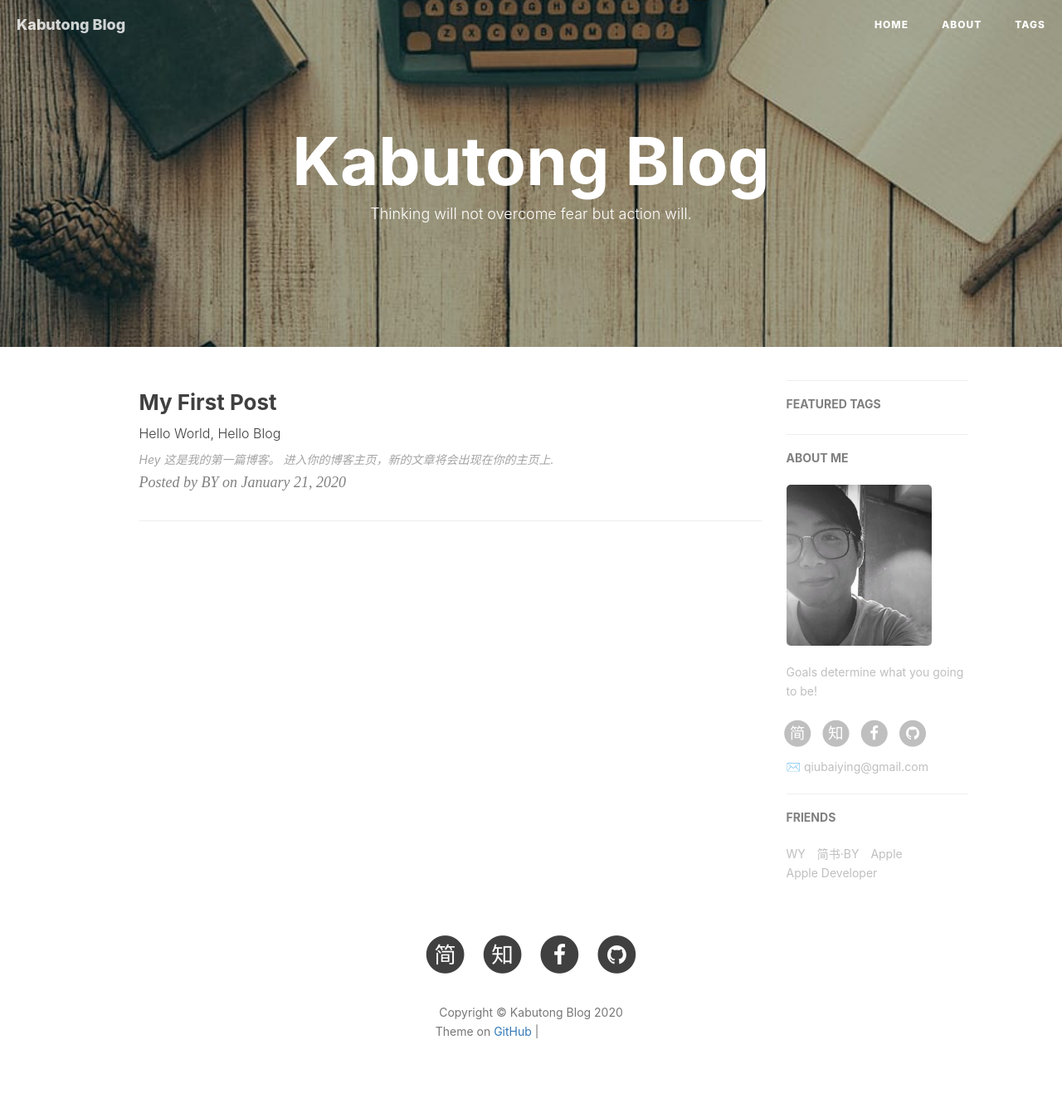
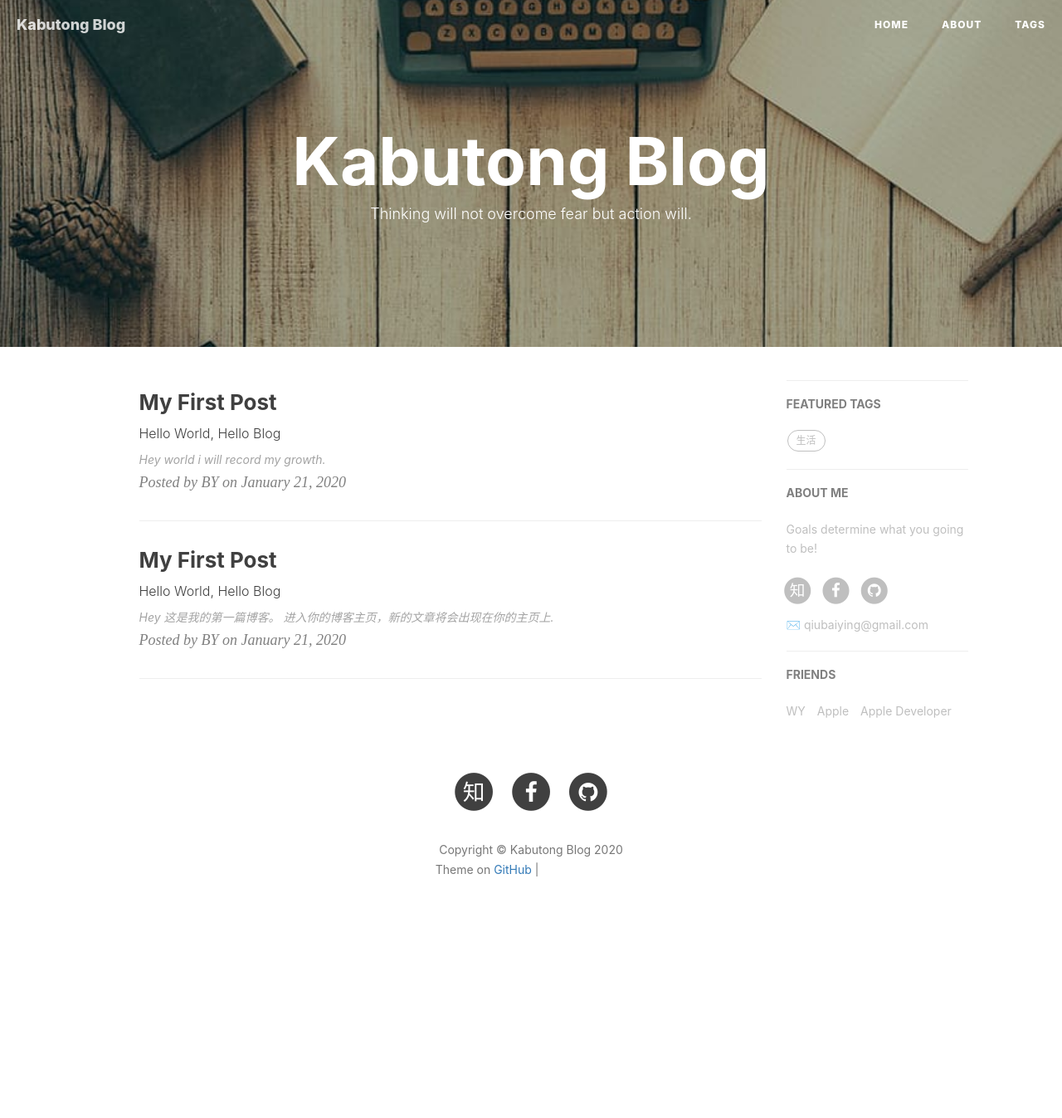
Before and after one commit to loveyunye/loveyunye.github.io, a Jekyll site: the page built from index.html, in a window 1280 px wide. Shown: the whole page at 83% size. Built offline with Jekyll 4.4.1, drawn with Linux system fonts in a browser that asks for light colours; nearby versions of some CDN libraries; the list of posts is cut into pages by our own code; comment, search, counter and statistics services are not loaded; after the commit the page ends 1152 px from its top, so only the background shows below that; grey boxes are pictures that could not be loaded.

Commit message:
update config

```diff
--- a/_config.yml
+++ b/_config.yml
@@ -12,7 +12,7 @@
 # Sidebar settings
 sidebar: true                           # whether or not using Sidebar.
 sidebar-about-description: "Goals determine what you going to be!"
-sidebar-avatar: /img/about-BY-gentle.jpg      # use absolute URL, seeing it's used in both `/` and `/about/`
+# sidebar-avatar: /img/about-BY-gentle.jpg      # use absolute URL, seeing it's used in both `/` and `/about/`
 
 
 
@@ -22,7 +22,6 @@
 zhihu_username:     loveyunye
 github_username:    loveyunye
 facebook_username:  baiying.qiu.7
-jianshu_username:   e71990ada2fd
 #twitter_username:   qiubaiying
 
 
@@ -102,9 +101,6 @@
         title: "WY",
         href: "http://zhengwuyang.com"
     },{
-        title: "简书·BY",
-        href: "http://www.jianshu.com/u/e71990ada2fd"
-    },{
         title: "Apple",
         href: "https://apple.com"
     },{
--- /dev/null
+++ b/_posts/2020-01-21-world.md
@@ -0,0 +1,16 @@
+---
+layout:     post   				    # 使用的布局（不需要改）
+title:      My First Post 				# 标题
+subtitle:   Hello World, Hello Blog #副标题
+date:       2020-01-21 				# 时间
+author:     BY 						# 作者
+header-img: img/post-bg-2015.jpg 	#这篇文章标题背景图片
+catalog: true 						# 是否归档
+tags:								#标签
+    - 生活
+---
+
+## Hey
+>world
+
+i will record my growth.
```
Also changed, not shown: _posts/hello.md (deleted, +0 -2 lines), about.html (+1 -30 lines).
